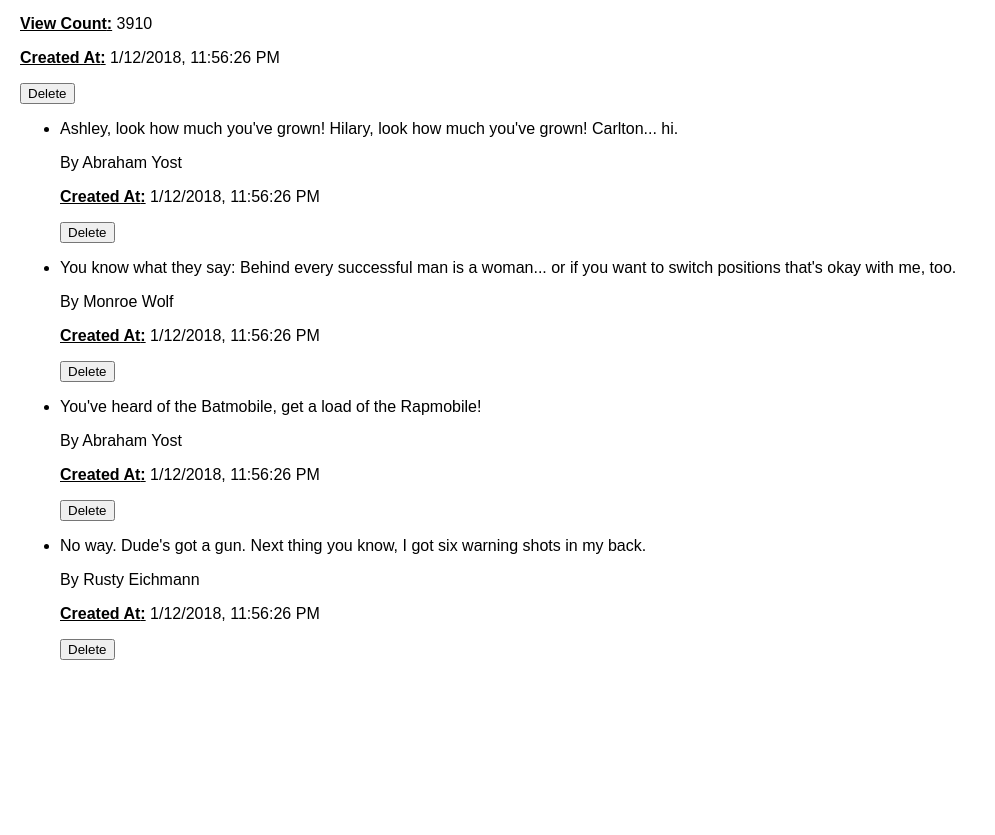
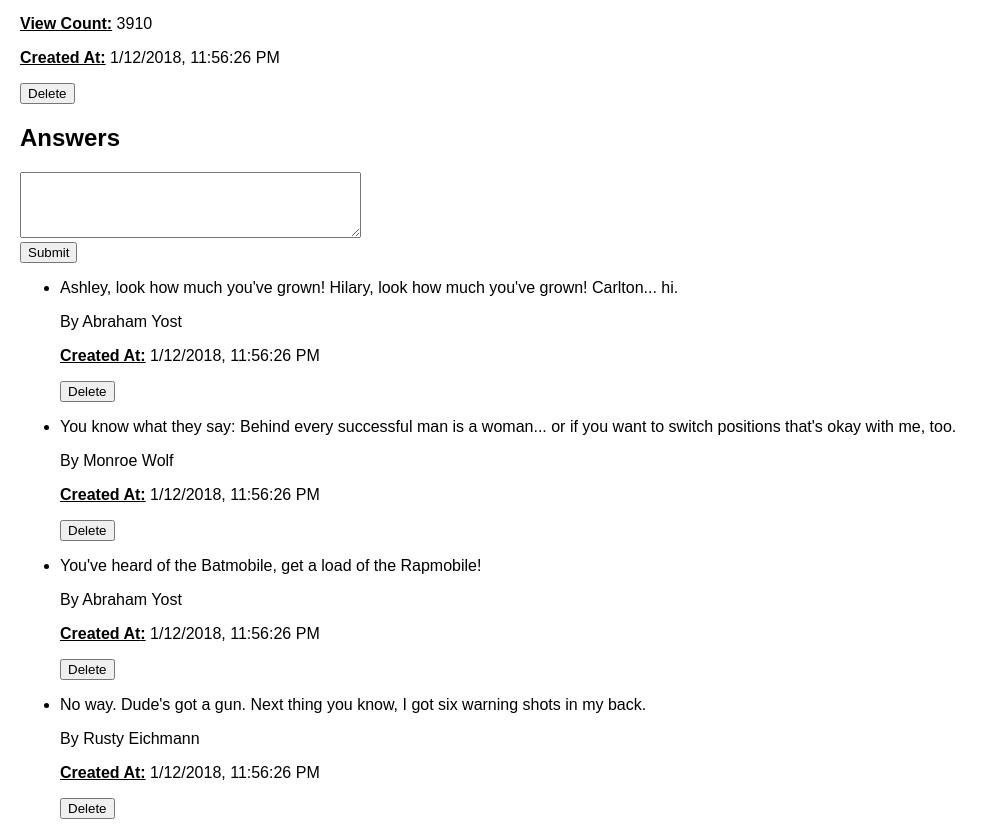
Before and after one commit to CodeCoreYVR/awesome-answers-react-apr-2018, a React (Create React App) app: page / in a window 1280 px wide. Shown: the part 1029-1864 px from the top of the page, without its empty margins (0-995 px from the left). Before the commit the page ends 1705 px from the top, so only its background shows below. Built offline with nearby package versions, Linux system fonts and the light colour scheme.

Commit message:
Add demo for Create Answer

```diff
--- /dev/null
+++ b/src/components/AnswerForm.js
@@ -0,0 +1,27 @@
+import React from "react";
+
+function AnswerForm(props) {
+  const { onSubmit = () => {} } = props;
+
+  const handleSubmit = event => {
+    event.preventDefault();
+    const { currentTarget } = event;
+
+    const formData = new FormData(currentTarget);
+
+    onSubmit({
+      body: formData.get("body")
+    });
+
+    currentTarget.reset();
+  };
+
+  return (
+    <form onSubmit={handleSubmit} className="AnswerForm">
+      <textarea cols="40" rows="4" name="body" /> <br />
+      <input type="submit" value="Submit" />
+    </form>
+  );
+}
+
+export default AnswerForm;
--- a/src/components/QuestionShowPage.js
+++ b/src/components/QuestionShowPage.js
@@ -4,6 +4,7 @@
 import React, { Component } from "react";
 import QuestionDetails from "./QuestionDetails";
 import AnswerList from "./AnswerList";
+import AnswerForm from "./AnswerForm";
 import detailedQuestion from "../data/detailedQuestion";
 
 class QuestionShowPage extends Component {
@@ -19,6 +20,7 @@ class QuestionShowPage extends Component {
 
     this.deleteQuestion = this.deleteQuestion.bind(this);
     this.deleteAnswer = this.deleteAnswer.bind(this);
+    this.createAnswer = this.createAnswer.bind(this);
   }
 
   deleteQuestion() {
@@ -38,6 +40,17 @@ class QuestionShowPage extends Component {
     });
   }
 
+  createAnswer(answerParams) {
+    const { question } = this.state;
+
+    this.setState({
+      question: {
+        ...question,
+        answers: [answerParams, ...question.answers]
+      }
+    });
+  }
+
   render() {
     const { question } = this.state;
 
@@ -53,6 +66,8 @@ class QuestionShowPage extends Component {
       <main className="QuestionShowPage">
         <QuestionDetails {...question} />
         <button onClick={this.deleteQuestion}>Delete</button>
+        <h2>Answers</h2>
+        <AnswerForm onSubmit={this.createAnswer} />
         <AnswerList
           onAnswerDeleteClick={this.deleteAnswer}
           answers={question.answers}
```
